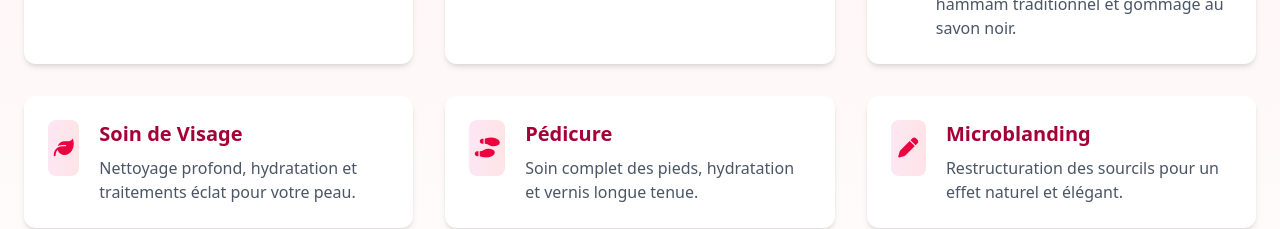
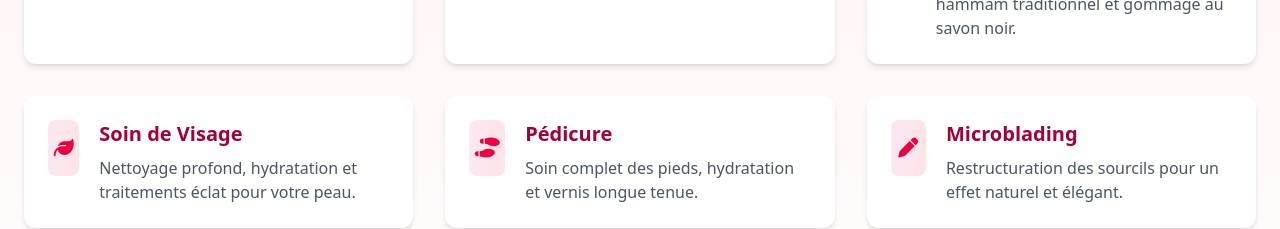
Before and after one commit to dascomsoft/dream-beauty, a React (Vite) app: page / in a window 1280 px wide. Shown: the part 2400-2629 px from the top of the page. Built offline with nearby package versions, Linux system fonts and the light colour scheme.

Commit message:
footer modification

```diff
--- a/src/pages/Home.jsx
+++ b/src/pages/Home.jsx
@@ -199,7 +199,7 @@ const Home = () => {
               ['fas fa-spa', 'Hammam & Gommage Corporel', 'Détente et purification complète avec hammam traditionnel et gommage au savon noir.'],
               ['fas fa-leaf', 'Soin de Visage', 'Nettoyage profond, hydratation et traitements éclat pour votre peau.'],
               ['fas fa-shoe-prints', 'Pédicure', 'Soin complet des pieds, hydratation et vernis longue tenue.'],
-              ['fas fa-pen', 'Microblanding', 'Restructuration des sourcils pour un effet naturel et élégant.'],
+              ['fas fa-pen', 'Microblading', 'Restructuration des sourcils pour un effet naturel et élégant.'],
               ['fas fa-paint-brush', 'Manicure', 'Pose vernis, french manucure et soins réparateurs haut de gamme.'],
             ].map(([icon, title, text], i) => (
               <div key={i} className="bg-white p-6 rounded-xl shadow-md hover:shadow-lg transition-all duration-300 group">
```
